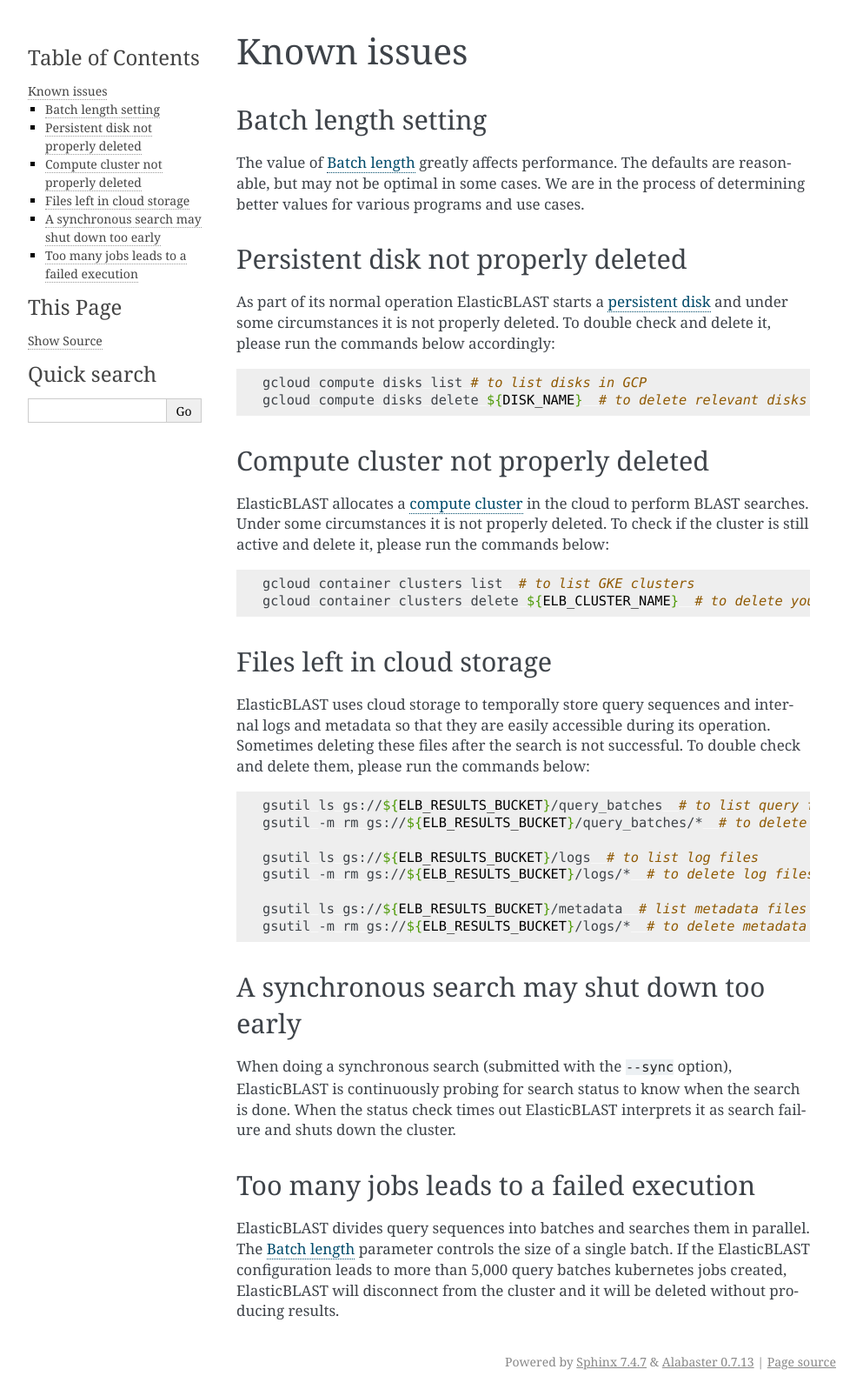
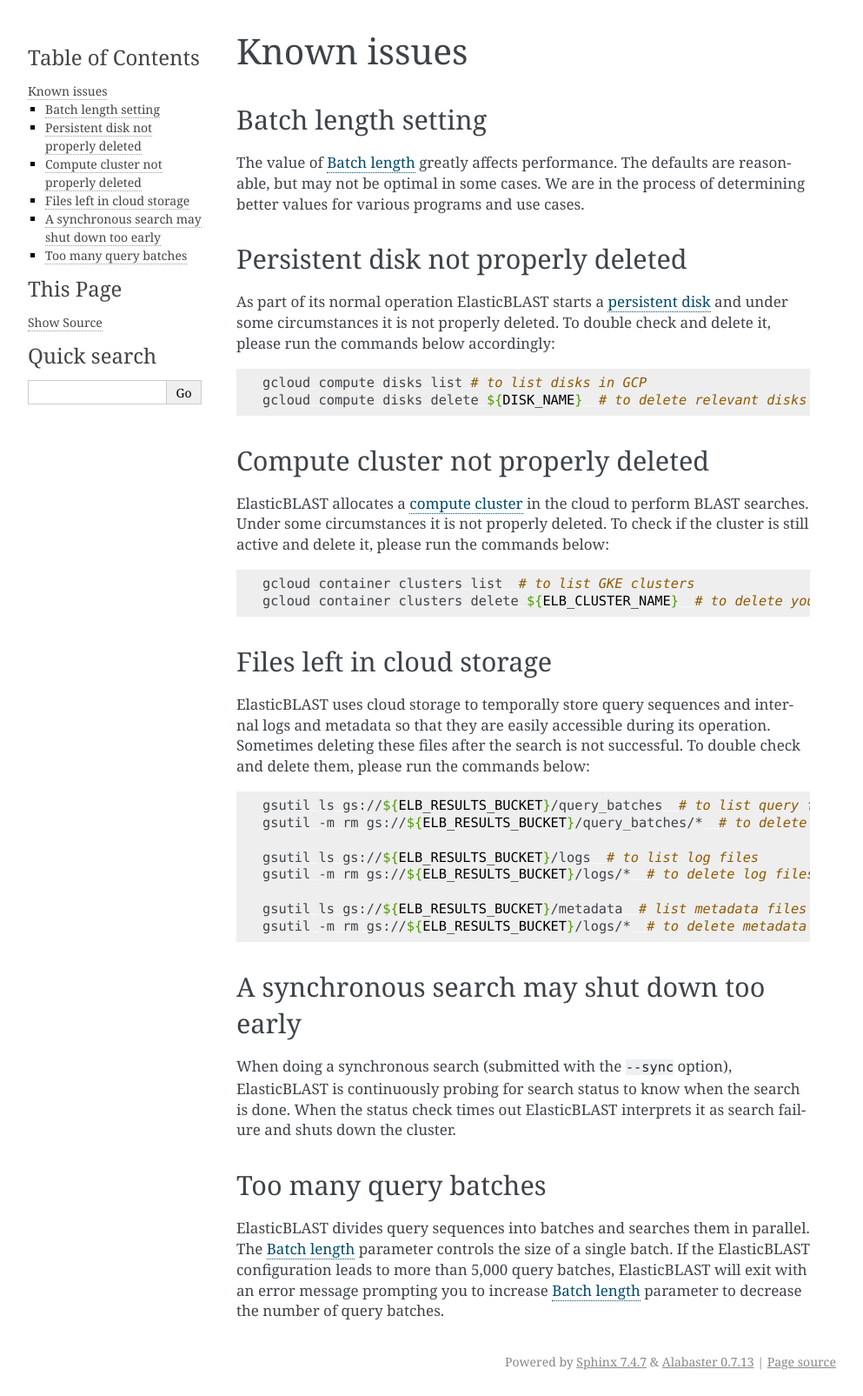
Before and after one commit to ncbi/elastic-blast-docs, a Sphinx documentation site: the page built from docs/source/issues.rst, in a window 1280 px wide. Shown: the whole page at 87% size, without its empty margins (148-1141 px from the left). Built offline with Sphinx 7.4.7, drawn with Linux system fonts in a browser that asks for light colours.

Commit message:
Updated too many jobs issue

```diff
--- a/docs/source/issues.rst
+++ b/docs/source/issues.rst
@@ -68,9 +68,7 @@
 
 .. _too_many_jobs:
 
-Too many jobs leads to a failed execution
+Too many query batches
 -----------------------------------------
 
-ElasticBLAST divides query sequences into batches and searches them in parallel. The :ref:`ELB_BATCH_LEN` parameter controls the size of a single batch. If the ElasticBLAST configuration leads to more than 5,000 query batches
-kubernetes jobs created, ElasticBLAST will disconnect from the cluster and it
-will be deleted without producing results.
+ElasticBLAST divides query sequences into batches and searches them in parallel. The :ref:`ELB_BATCH_LEN` parameter controls the size of a single batch. If the ElasticBLAST configuration leads to more than 5,000 query batches, ElasticBLAST will exit with an error message prompting you to increase :ref:`ELB_BATCH_LEN` parameter to decrease the number of query batches.
```
